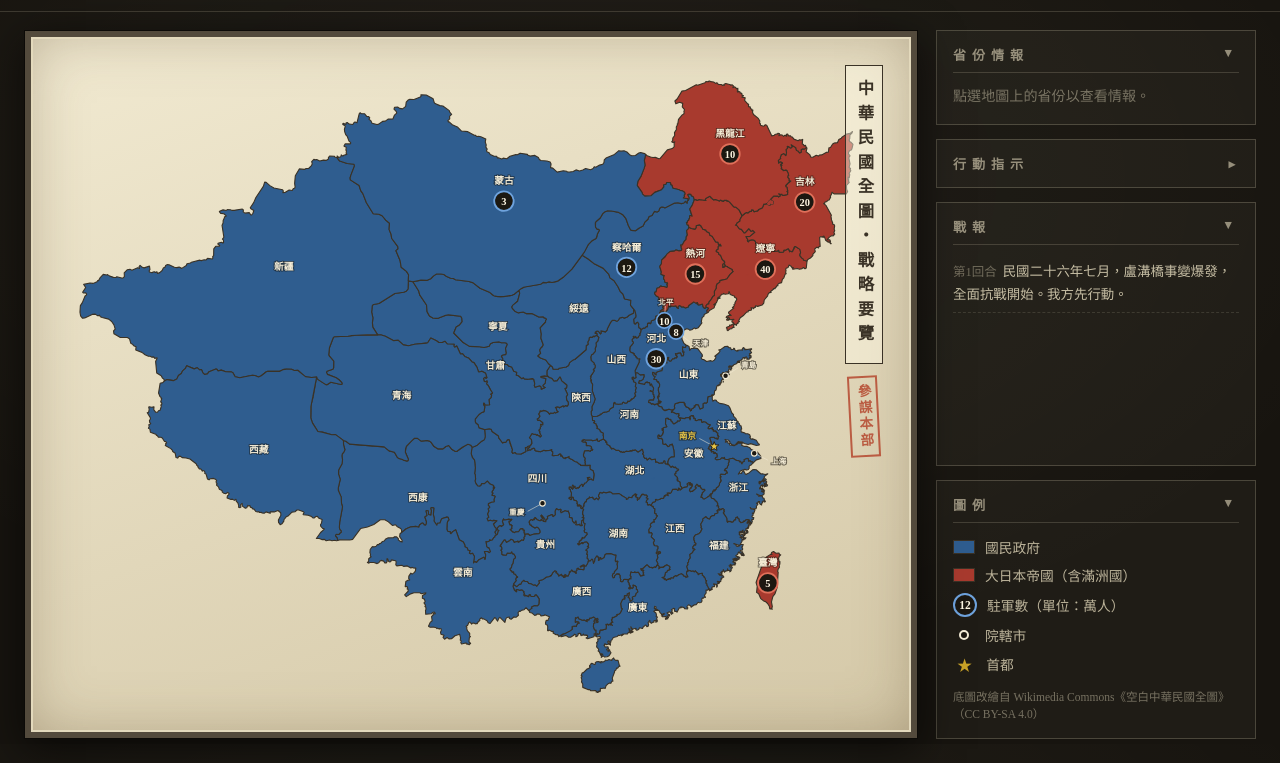
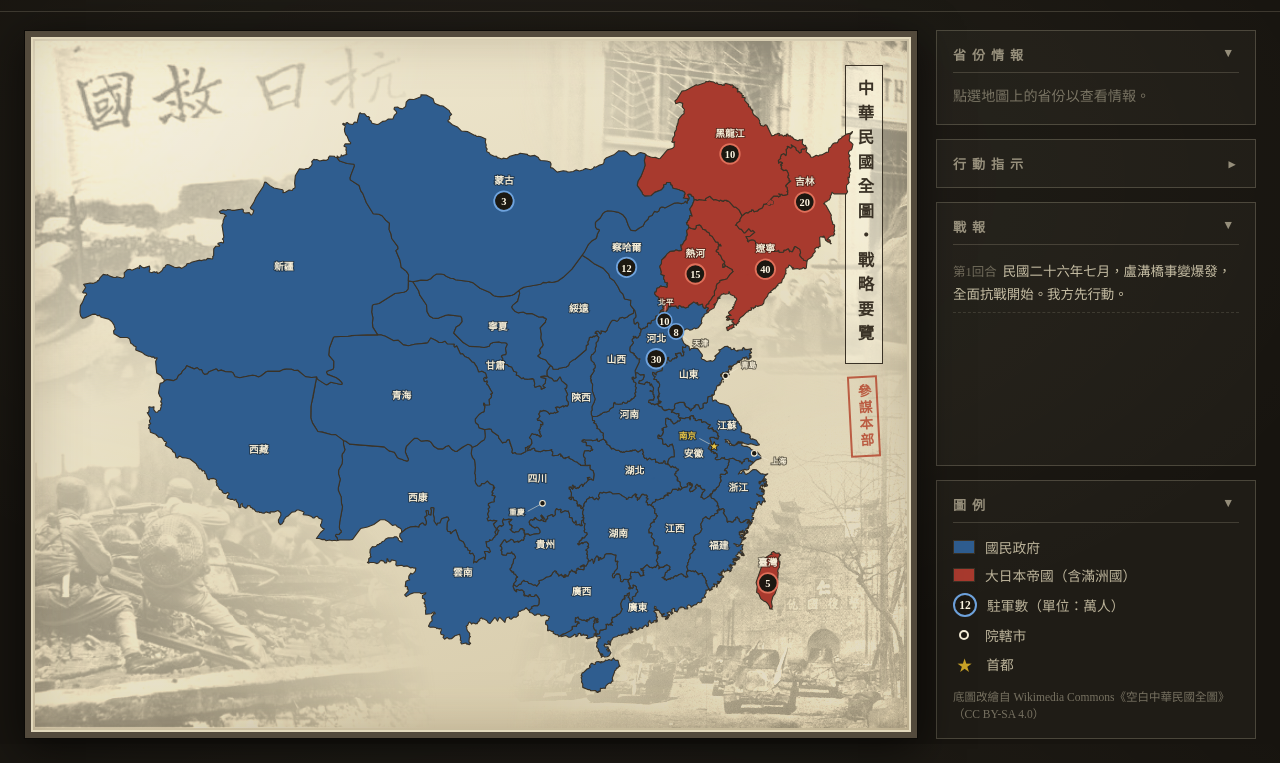
Before and after one commit to JialaChang/jialachang.github.io, a plain HTML site: page src/resistance/resistance.html in a window 1280 px wide. Shown: the part 56-819 px from the top of the page. Drawn offline with Linux system fonts and the light colour scheme.

Commit message:
feat(resistance): 地圖加入海報式史料照片背景
- 新增四張史料照片（assets/），以 multiply 混色壓入圖紙四角並向圖心漸隱
- 統一陣營 class 為 jap，修正省份情報「大日本帝國」無顏色的問題
- 更新 README 專案結構與截圖說明

Co-Authored-By: Claude Fable 5 <noreply@anthropic.com>

```diff
--- a/src/resistance/resistance.css
+++ b/src/resistance/resistance.css
@@ -81,7 +81,7 @@ body {
 }
 
 .turn-faction.roc { color: #7fa8d4; }
-.turn-faction.japan { color: #d97b6b; }
+.turn-faction.jap { color: #d97b6b; }
 
 .end-turn-btn {
   font-family: inherit;
@@ -149,7 +149,56 @@ body {
   min-height: 520px;
 }
 
-.map-container { width: 100%; max-width: 1080px; }
+/* ---------- 海報式史料照片層 ----------
+   四張老照片以「油墨印刷」方式壓進圖紙：
+   去色偏褐 + multiply 混色 + 往圖心漸隱，避免干擾地圖判讀 */
+.poster-backdrop {
+  position: absolute;
+  inset: 10px; /* 收在圖紙雙框線之內 */
+  overflow: hidden;
+  pointer-events: none;
+  z-index: 0;
+}
+
+.poster-photo {
+  position: absolute;
+  width: 48%;
+  height: 56%;
+  object-fit: cover;
+  filter: grayscale(1) sepia(0.6) contrast(1.08) brightness(1.1);
+  mix-blend-mode: multiply;
+  opacity: 0.32;
+}
+
+.photo-charge {
+  top: 0;
+  right: 0;
+  -webkit-mask-image: radial-gradient(130% 130% at 100% 0%, #000 28%, transparent 74%);
+  mask-image: radial-gradient(130% 130% at 100% 0%, #000 28%, transparent 74%);
+}
+
+.photo-rally {
+  top: 0;
+  left: 0;
+  -webkit-mask-image: radial-gradient(130% 130% at 0% 0%, #000 28%, transparent 74%);
+  mask-image: radial-gradient(130% 130% at 0% 0%, #000 28%, transparent 74%);
+}
+
+.photo-rubble {
+  bottom: 0;
+  left: 0;
+  -webkit-mask-image: radial-gradient(130% 130% at 0% 100%, #000 28%, transparent 74%);
+  mask-image: radial-gradient(130% 130% at 0% 100%, #000 28%, transparent 74%);
+}
+
+.photo-gate {
+  bottom: 0;
+  right: 0;
+  -webkit-mask-image: radial-gradient(130% 130% at 100% 100%, #000 28%, transparent 74%);
+  mask-image: radial-gradient(130% 130% at 100% 100%, #000 28%, transparent 74%);
+}
+
+.map-container { width: 100%; max-width: 1080px; position: relative; z-index: 1; }
 .map-container svg { width: 100%; height: auto; display: block; }
 
 /* 直排圖名與朱印（本頁的簽名元素） */
@@ -197,7 +246,7 @@ body {
 }
 
 .province.roc { fill: var(--roc); }
-.province.japan { fill: var(--japan); }
+.province.jap { fill: var(--japan); }
 
 .province:hover { filter: brightness(1.18); }
 
@@ -239,7 +288,7 @@ body {
 }
 
 .army-badge.roc circle { stroke: #6fa3dd; }
-.army-badge.japan circle { stroke: #e0705a; }
+.army-badge.jap circle { stroke: #e0705a; }
 
 .army-badge text {
   fill: #fff8e4;
@@ -311,7 +360,7 @@ details.panel-block:not([open]) > .panel-heading {
 }
 
 .province-info .info-owner.roc { color: #7fa8d4; }
-.province-info .info-owner.japan { color: #d97b6b; }
+.province-info .info-owner.jap { color: #d97b6b; }
 
 .muted { color: rgba(227, 217, 188, 0.45); font-size: 0.88rem; }
 
@@ -380,7 +429,7 @@ details.panel-block:not([open]) > .panel-heading {
 }
 
 .swatch-roc { background: var(--roc); }
-.swatch-japan { background: var(--japan); }
+.swatch-jap { background: var(--japan); }
 
 .badge-demo {
   width: 24px;
--- a/src/resistance/resistance.html
+++ b/src/resistance/resistance.html
@@ -32,6 +32,13 @@
 	<main class="layout">
     <!-- 地圖圖紙 -->
     <section class="map-sheet">
+      <!-- 海報式史料照片層：墊在地圖之後 -->
+      <div class="poster-backdrop" aria-hidden="true">
+        <img class="poster-photo photo-charge" src="./assets/shanghai-street-charge.jpg" alt="" />
+        <img class="poster-photo photo-rally" src="./assets/resist-japan-rally.jpg" alt="" />
+        <img class="poster-photo photo-rubble" src="./assets/rubble-defense.webp" alt="" />
+        <img class="poster-photo photo-gate" src="./assets/nanjing-gate-of-china.jpg" alt="" />
+      </div>
       <div id="map-container" class="map-container">
         <!-- SVG 地圖由 main.ts 動態生成 -->
       </div>
@@ -68,7 +75,7 @@
       <details class="panel-block legend" open>
         <summary class="panel-heading">圖例</summary>
         <div class="legend-row"><span class="swatch swatch-roc"></span>國民政府</div>
-        <div class="legend-row"><span class="swatch swatch-japan"></span>大日本帝國（含滿洲國）</div>
+        <div class="legend-row"><span class="swatch swatch-jap"></span>大日本帝國（含滿洲國）</div>
         <div class="legend-row"><span class="badge-demo">12</span>駐軍數（單位：萬人）</div>
         <div class="legend-row"><span class="dot-demo"></span>院轄市</div>
         <div class="legend-row"><span class="star-demo">★</span>首都</div>
--- a/src/resistance/resistance.js
+++ b/src/resistance/resistance.js
@@ -386,7 +386,7 @@ class MapView {
         for (const p of game.provinces.values()) {
             const el = this.els.get(p.id);
             el.path.classList.toggle("roc", p.owner === "roc");
-            el.path.classList.toggle("japan", p.owner === "jap");
+            el.path.classList.toggle("jap", p.owner === "jap");
             el.path.classList.toggle("selected", p.id === game.selectedId);
             el.path.classList.toggle("acted", p.acted && p.owner === game.currNation && p.army > 0);
             if (el.label)
@@ -395,7 +395,7 @@ class MapView {
             if (p.army > 0) {
                 el.badge.style.display = "";
                 el.badge.classList.toggle("roc", p.owner === "roc");
-                el.badge.classList.toggle("japan", p.owner === "jap");
+                el.badge.classList.toggle("jap", p.owner === "jap");
                 el.badgeText.textContent = String(p.army);
             }
             else {
@@ -404,7 +404,7 @@ class MapView {
             // 城市節點狀態
             if (el.marker) {
                 el.marker.classList.toggle("roc", p.owner === "roc");
-                el.marker.classList.toggle("japan", p.owner === "jap");
+                el.marker.classList.toggle("jap", p.owner === "jap");
                 el.marker.classList.toggle("selected", p.id === game.selectedId);
                 el.marker.classList.toggle("targetable", targets.has(p.id));
                 el.marker.classList.toggle("has-army", p.army > 0);
@@ -415,7 +415,7 @@ class MapView {
         for (const { el, host } of this.dormantEls) {
             const owner = game.get(host).owner;
             el.classList.toggle("roc", owner === "roc");
-            el.classList.toggle("japan", owner === "jap");
+            el.classList.toggle("jap", owner === "jap");
         }
         // 選取金框
         if (game.selectedId) {
```
Also changed, not shown: src/resistance/assets/nanjing-gate-of-china.jpg (added), src/resistance/assets/resist-japan-rally.jpg (added), src/resistance/assets/rubble-defense.webp (added), src/resistance/assets/shanghai-street-charge.jpg (added), 3 other files.
